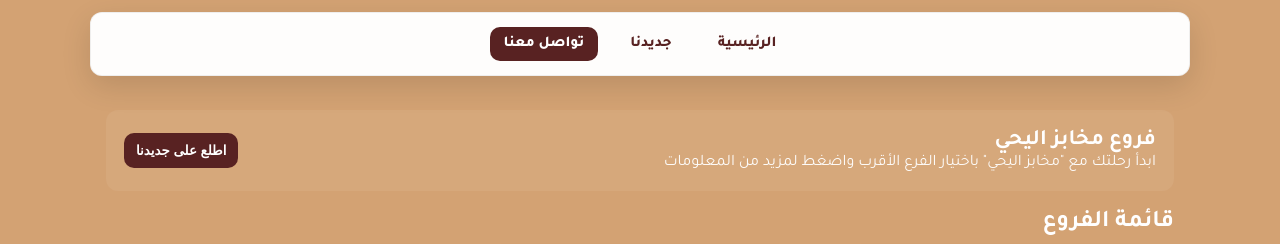
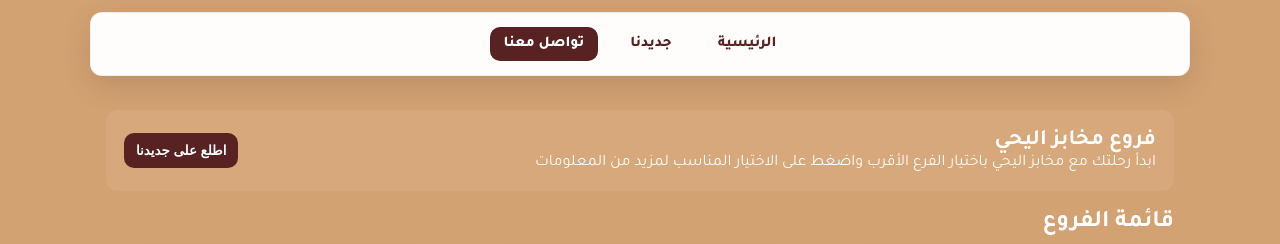
Before and after one commit to alyhayabakery/main-Alyahya-bakeries, a plain HTML site: page bra.html in a window 1280 px wide. Shown: the top 244 px of the page. Drawn offline with Linux system fonts and the light colour scheme.

Commit message:
Update bra.html

```diff
--- a/bra.html
+++ b/bra.html
@@ -231,7 +231,7 @@
       <section class="hero" id="home" aria-labelledby="heroTitle">
         <div>
           <h1 id="heroTitle">فروع مخابز اليحي</h1>
-          <p>ابدأ رحلتك مع "مخابز اليحي" باختيار الفرع الأقرب واضغط لمزيد من المعلومات</p>
+          <p>ابدأ رحلتك مع مخابز اليحي باختيار الفرع الأقرب واضغط على الاختيار المناسب لمزيد من المعلومات</p>
         </div>
         <div style="text-align:left">
           <button onclick="document.querySelector('a[href=\"#news\"]').click()" style="padding:10px 12px;border-radius:10px;border:0;background:#582222;color:#fff;font-weight:800;cursor:pointer">اطلع على جديدنا</button>
```
